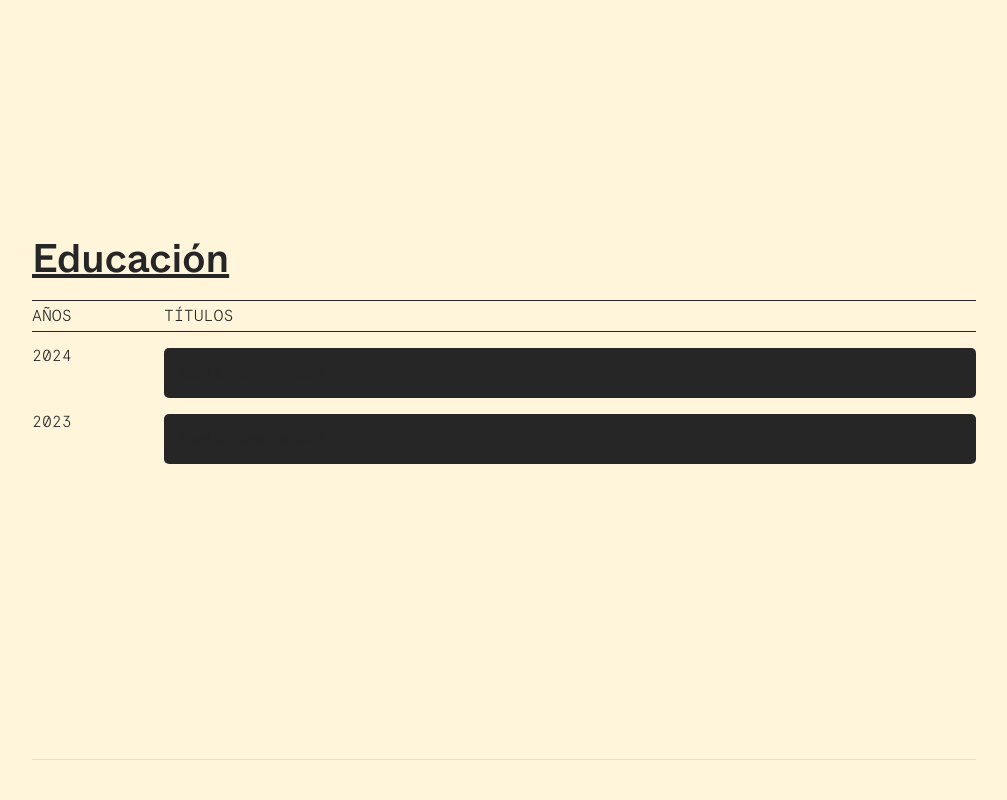
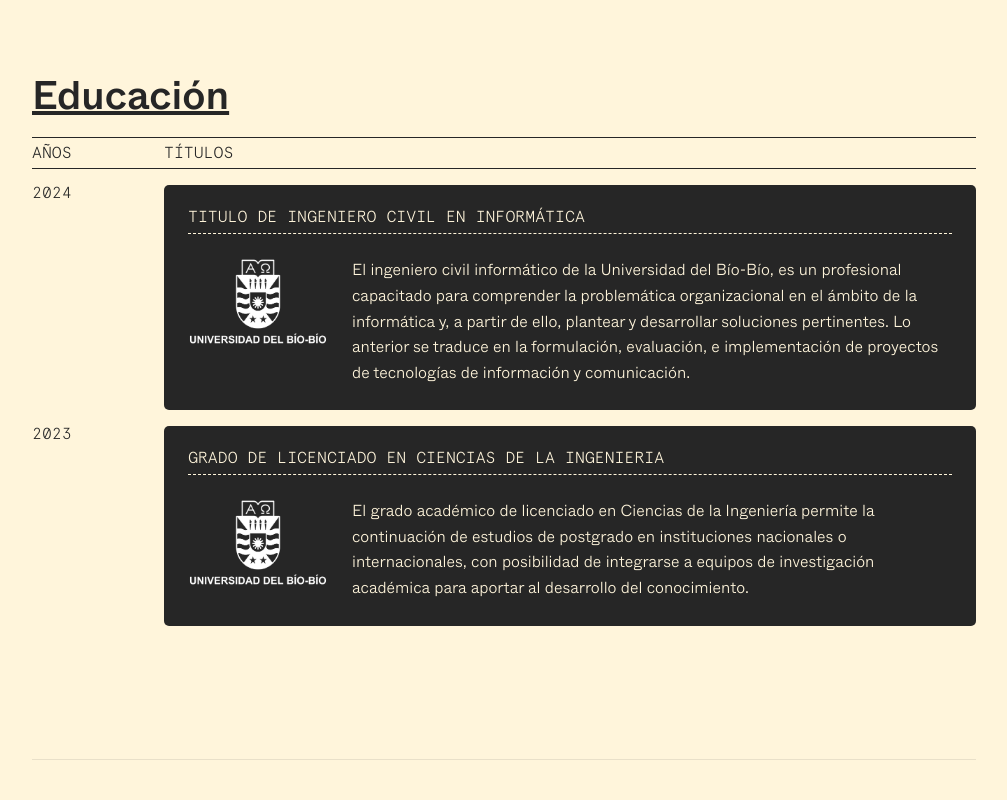
Before and after one commit to devfranciscogonzalez/portfolio, a React (Vite) app: page / in a window 1280 px wide. Shown: the part 1640-2440 px from the top of the page, without its empty margins (136-1143 px from the left). Built offline with nearby package versions, Linux system fonts and the light colour scheme.

Commit message:
add contact

```diff
--- a/src/theme/theme.js
+++ b/src/theme/theme.js
@@ -39,6 +39,7 @@ export const theme = {
       primary: "#262626",
       secondary: "hsla(0, 0%, 15%, 0.1)",
       tertiary: "hsl(0, 0%, 54%)",
+      other: "hsl(44, 100%, 93%)", //card education
     },
   },
   spacing: {
--- a/src/view/Education/Education.jsx
+++ b/src/view/Education/Education.jsx
@@ -1,16 +1,23 @@
-import styled from "styled-components";
-import { H3, MediumText } from "../../components";
+import logoUbb from "../../assets/images/ubb-logo-white.webp";
+import { H3, MediumText, Paragraph } from "../../components";
 import {
   BorderFirstRow,
+  CardContent,
+  CardHeader,
+  CardLogoAnchor,
+  CardLogoImg,
+  EducationCard,
   EducationGrid,
   EducationHeader,
 } from "./Education.styles";
 
-const Card = styled.div`
-  background: ${({ theme }) => theme.colors.primary};
-  padding: ${({ theme }) => theme.spacing.medium};
-  border-radius: ${({ theme }) => theme.borderRadius.medium};
-`;
+const UNIVERSITY_URL = "https://www.ubiobio.cl/";
+const TEXT_CARD = {
+  TEXT_ONE:
+    "El ingeniero civil informático de la Universidad del Bío-Bío, es un profesional capacitado para comprender la problemática organizacional en el ámbito de la informática y, a partir de ello, plantear y desarrollar soluciones pertinentes. Lo anterior se traduce en la formulación, evaluación, e implementación de proyectos de tecnologías de información y comunicación.",
+  TEXT_TWO:
+    "El grado académico de licenciado en Ciencias de la Ingeniería permite la continuación de estudios de postgrado en instituciones nacionales o internacionales, con posibilidad de integrarse a equipos de investigación académica para aportar al desarrollo del conocimiento.",
+};
 
 const Education = () => {
   return (
@@ -23,9 +30,39 @@ const Education = () => {
         <MediumText>Años</MediumText>
         <MediumText>Títulos</MediumText>
         <MediumText>2024</MediumText>
-        <Card>Card Content for 2024</Card>
+        <EducationCard>
+          <CardHeader>
+            <MediumText>Titulo de Ingeniero Civil en Informática</MediumText>
+          </CardHeader>
+          <CardContent>
+            <CardLogoAnchor
+              href={UNIVERSITY_URL}
+              target="_blank"
+              rel="noopener noreferrer"
+            >
+              <CardLogoImg src={logoUbb} alt="Universidad del Bío-Bío" />
+            </CardLogoAnchor>
+            <Paragraph>{TEXT_CARD.TEXT_ONE}</Paragraph>
+          </CardContent>
+        </EducationCard>
         <MediumText>2023</MediumText>
-        <Card>Card Content for 2023</Card>
+        <EducationCard>
+          <CardHeader>
+            <MediumText>
+              Grado de Licenciado en ciencias de la ingenieria
+            </MediumText>
+          </CardHeader>
+          <CardContent>
+            <CardLogoAnchor
+              href={UNIVERSITY_URL}
+              target="_blank"
+              rel="noopener noreferrer"
+            >
+              <CardLogoImg src={logoUbb} alt="Universidad del Bío-Bío" />
+            </CardLogoAnchor>
+            <Paragraph>{TEXT_CARD.TEXT_TWO}</Paragraph>
+          </CardContent>
+        </EducationCard>
       </EducationGrid>
     </>
   );
--- a/src/view/Education/Education.styles.js
+++ b/src/view/Education/Education.styles.js
@@ -8,6 +8,7 @@ const EducationHeader = styled.header`
 const EducationGrid = styled.div`
   display: grid;
   grid-template-columns: 1fr 7fr;
+  grid-template-rows: auto auto auto;
   align-items: flex-start;
   gap: ${({ theme }) => theme.spacing.medium};
   width: 100%;
@@ -35,4 +36,41 @@ const BorderFirstRow = styled.div`
   height: ${({ theme }) => theme.spacing.xlarge};
 `;
 
-export { BorderFirstRow, EducationGrid, EducationHeader };
+const EducationCard = styled.article`
+  display: flex;
+  flex-direction: column;
+  background-color: ${({ theme }) => theme.colors.primary};
+  padding: ${({ theme }) => theme.padding.large};
+  border-radius: ${({ theme }) => theme.borderRadius.medium};
+  color: ${({ theme }) => theme.colors.text.secondary};
+`;
+
+const CardHeader = styled.header`
+  padding-bottom: ${({ theme }) => theme.padding.small};
+  border-bottom: 1px dashed ${({ theme }) => theme.colors.border.other};
+`;
+
+const CardContent = styled.div`
+  display: flex;
+  align-items: flex-start;
+  gap: ${({ theme }) => theme.spacing.large};
+  margin-top: ${({ theme }) => theme.spacing.large};
+`;
+const CardLogoAnchor = styled.a`
+  min-width: 140px;
+`;
+
+const CardLogoImg = styled.img`
+  aspect-ratio: 400 / 247;
+`;
+
+export {
+  BorderFirstRow,
+  CardContent,
+  CardHeader,
+  CardLogoAnchor,
+  CardLogoImg,
+  EducationCard,
+  EducationGrid,
+  EducationHeader,
+};
```
Also changed, not shown: src/assets/images/ubb-logo-white.webp (added).
